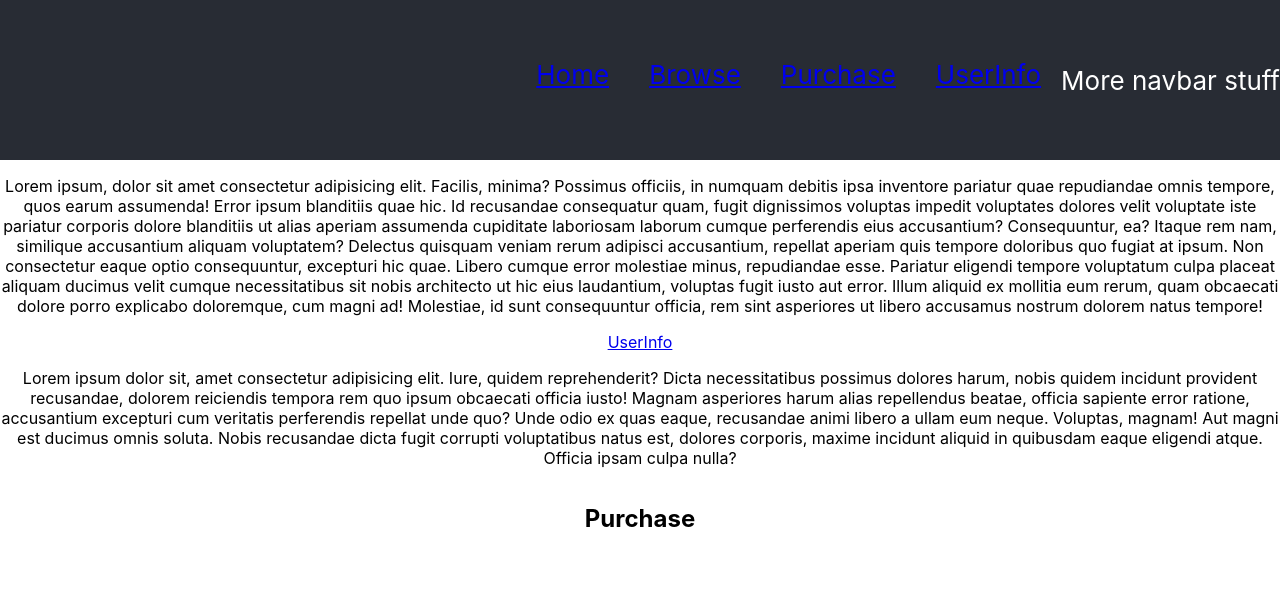
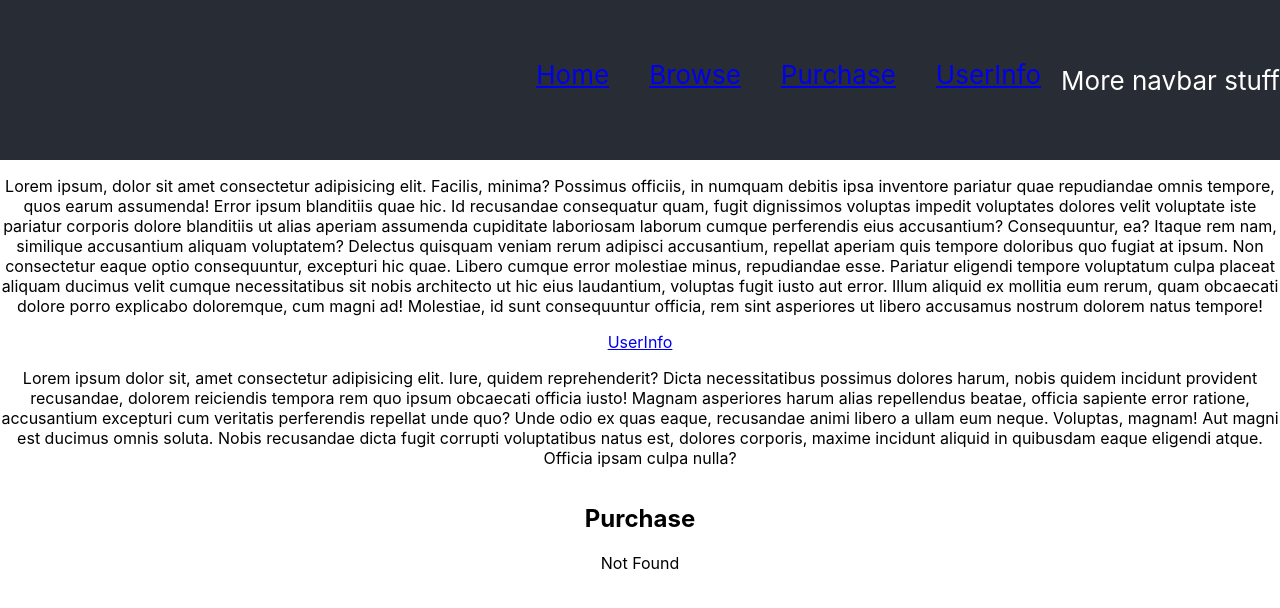
Before and after one commit to eddiesr123/p2-team-a, a React (Create React App) app: page /purchase in a window 1280 px wide. Shown: the top 608 px of the page. Built offline with nearby package versions, Linux system fonts and the light colour scheme.

Commit message:
added default page for NotFound url addresses

```diff
--- a/src/components/Router.tsx
+++ b/src/components/Router.tsx
@@ -6,6 +6,9 @@ import UserInfo from './UserInfo'
 import Purchase from './Purchase'
 
 
+const notFoundPage = () => {
+  return <div>Not Found</div>
+}
 function AppRouter() {
   return (
     <Router>
@@ -36,6 +39,7 @@ function AppRouter() {
             <Route path="/browse/" component={Browse} />
             <Route path="/userinfo/" component={UserInfo} />
             <Route path="/purchase/" component={Purchase} />
+            <Route component={notFoundPage} />
           </div>
         </div>
 
```
Also changed, not shown: 1 other file (tests, documents, lock files or other folders).
